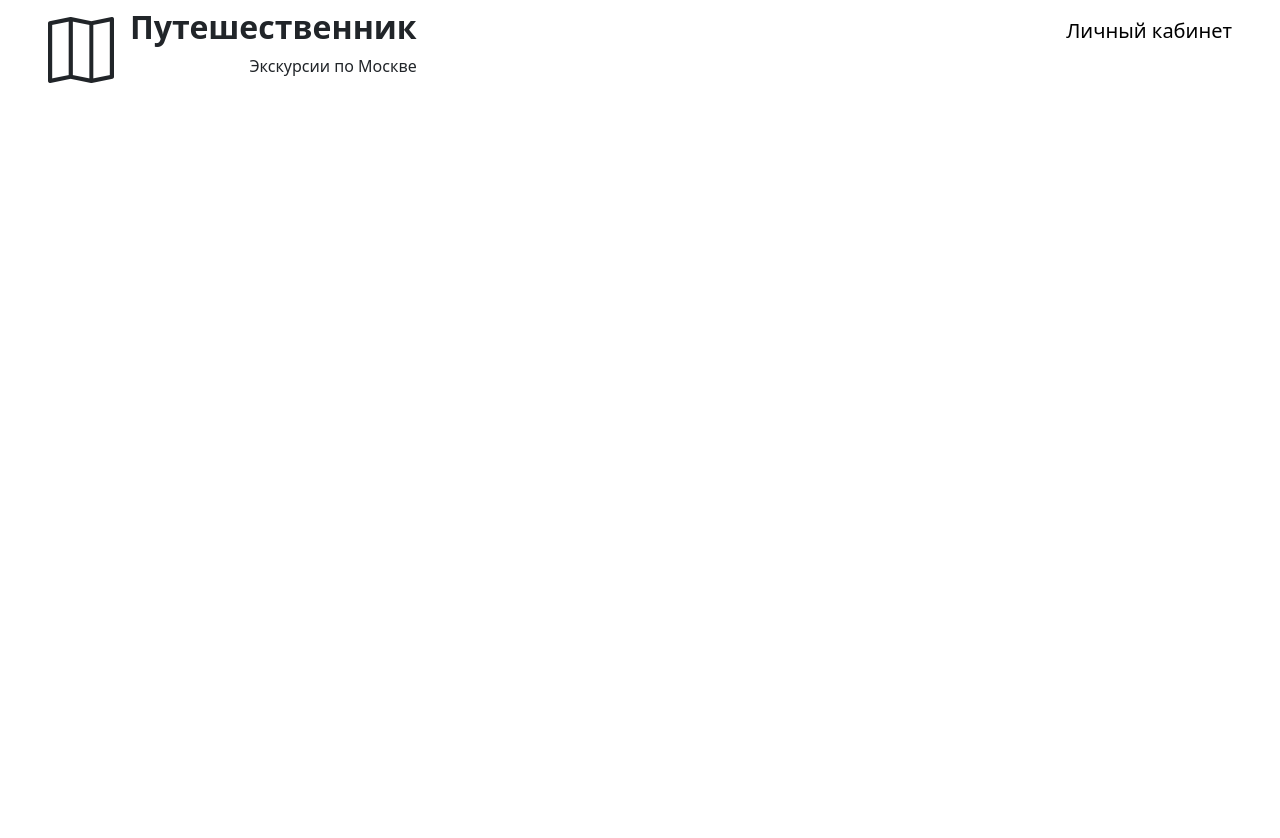
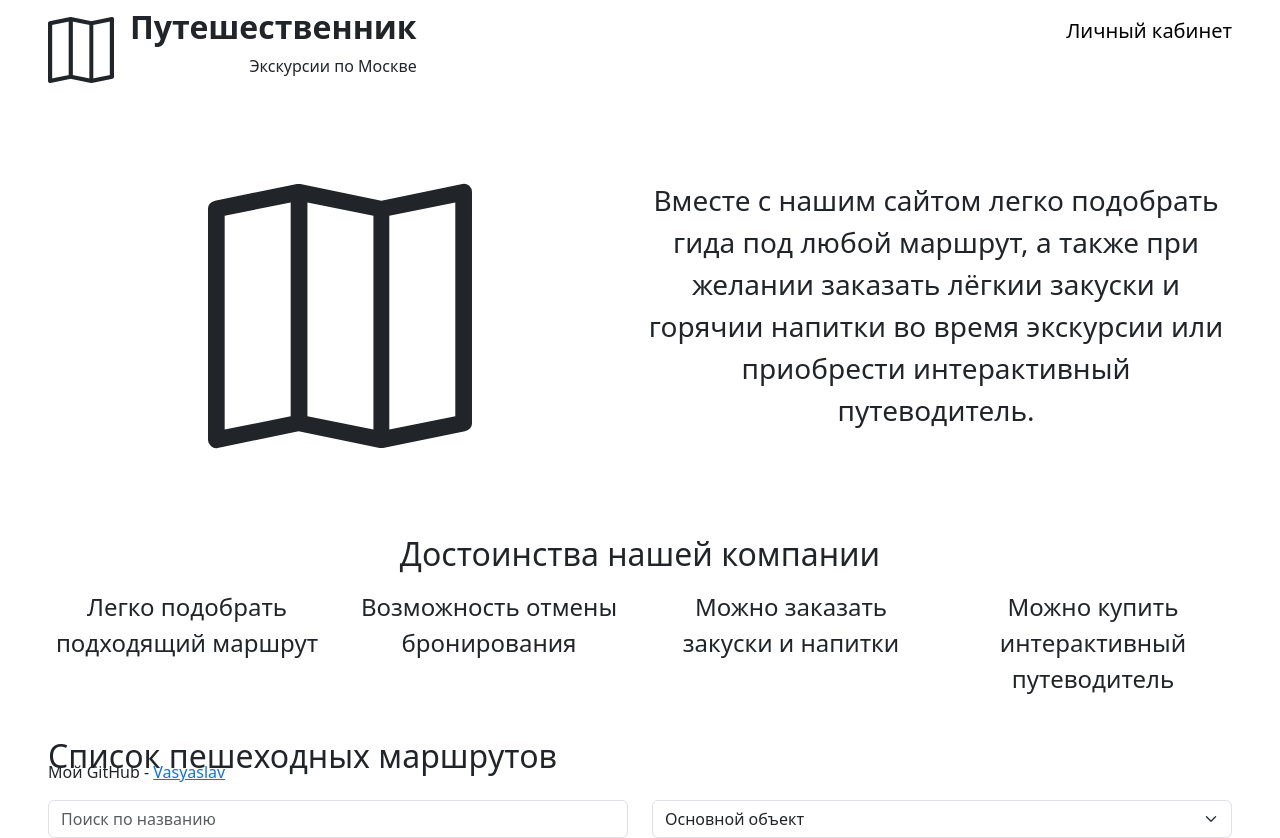
Before and after one commit to Vasyaslav/Leshchinskii-221-329-web-dev-2023-1-exam, a plain HTML site: page main_page/index.html in a window 1280 px wide. Before the commit the page ends 800 px from the top, so only its background shows below. Drawn offline with nearby package versions, Linux system fonts and the light colour scheme.

Commit message:
Вёрстка главной странцы завершена

```diff
--- a/main_page/index.html
+++ b/main_page/index.html
@@ -17,7 +17,7 @@
             <div class="row">
                 <div class="col-lg-4 col-md-6 col-sm-7">
                     <div class="d-flex">
-                        <i class="icon-fluid bi bi-map pe-2"></i>
+                        <i class="company-icon bi bi-map pe-2"></i>
                         <div class="d-flex flex-column align-items-end pt-2 ps-2">
                             <h2 class="fw-bold text-end">Путешественник</h2>
                             <p class="text-end">Экскурсии по Москве</p>
@@ -36,18 +36,59 @@
     </header>
 
     <main>
-        <div class="container-fluid px-5">
+        <div class="container-fluid px-5 mb-2">
             <div class="alerts my-3">
             </div>
             <div class="row">
-                <div class="col-md-6"></div>
-                <div class="col-md-6"></div>
+                <div class="col-md-6 col-sm-12 text-center pe-0">
+                    <i class="company-image bi bi-map pe-2"></i>
+                </div>
+                <div class="col-md-6 col-sm-12 d-flex align-items-center ps-0">
+                    <p class="text-center fs-3">Вместе с нашим сайтом легко подобрать гида под любой маршрут,
+                        а также при желании заказать лёгкии закуски и горячии напитки во время экскурсии или
+                        приобрести интерактивный путеводитель.
+                    </p>
+                </div>
             </div>
+        </div>
+        <div class="container-fluid my-4 px-5">
+            <h2 class="mb-3 text-center">Достоинства нашей компании</h2>
+            <div class="row">
+                <div class="col-lg-3 col-sm-6">
+                    <p class="fs-4 text-center">Легко подобрать подходящий маршрут</p>
+                </div>
+                <div class="col-lg-3 col-sm-6">
+                    <p class="fs-4 text-center">Возможность отмены бронирования</p>
+                </div>
+                <div class="col-lg-3 col-sm-6">
+                    <p class="fs-4 text-center">Можно заказать закуски и напитки</p>
+                </div>
+                <div class="col-lg-3 col-sm-6">
+                    <p class="fs-4 text-center">Можно купить интерактивный путеводитель</p>
+                </div>
+            </div>
+        </div>
+        <div class="container-fluid px-5">
+            <h2>Список пешеходных маршрутов</h2>
+            <form>
+                <div class="row">
+                    <div class="col-lg-6 col-sm-12 mt-3">
+                        <input type="text" class="form-control" placeholder="Поиск по названию">
+                    </div>
+                    <div class="col-lg-6 col-sm-12 mt-3">
+                        <select type="text" class="form-select" placeholder="Поиск по названию">
+                            <option selected>Основной объект</option>
+                        </select>
+                    </div>
+                </div>
+            </form>
         </div>
     </main>
 
     <footer>
-
+        <div class="footer">
+            <p>Мой GitHub - <a href="https://github.com/Vasyaslav">Vasyaslav</a></p>
+        </div>
     </footer>
 </body>
 
--- a/main_page/style.css
+++ b/main_page/style.css
@@ -1,3 +1,13 @@
-.icon-fluid {
+.company-icon {
     font-size: 66px;
 }
+
+.company-image {
+    font-size: 264px;
+}
+
+.footer {
+    position: fixed;
+    bottom: 0;
+    left: 48px;
+}
```
Also changed, not shown: 1 other file.
